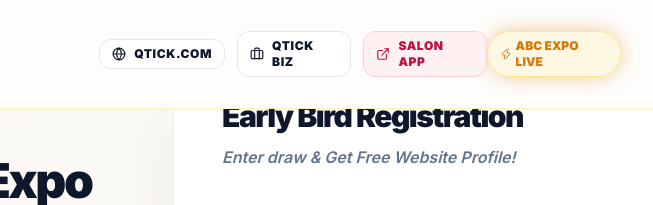
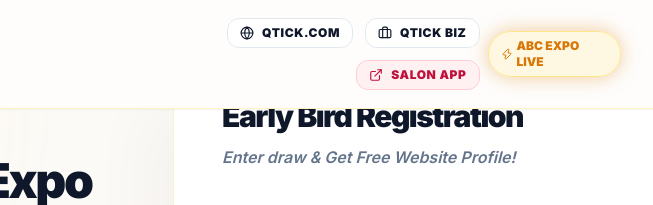
Before and after one commit to ssenthil21/expo, a plain HTML site: page index.html in a window 1280 px wide. Shown: the top 205 px of the page, 627-1280 px from the left. Drawn offline with nearby package versions, Linux system fonts and the light colour scheme.

Commit message:
Refactor layout of links in index.html

```diff
--- a/index.html
+++ b/index.html
@@ -229,7 +229,7 @@
             </a>
         </div>
 
-        <div class="hidden xl:flex items-center gap-3">
+        <div class="flex items-center gap-2 md:gap-3 flex-wrap justify-end ml-auto mr-2">
             <a href="https://www.qtick.com" target="_blank"
                 class="px-3 py-1.5 bg-white/40 hover:bg-amber-50 rounded-xl text-xs font-black uppercase tracking-wider transition-all border border-slate-200 backdrop-blur-sm flex items-center gap-2">
                 <i data-lucide="globe" class="w-3.5 h-3.5"></i> qtick.com
```
